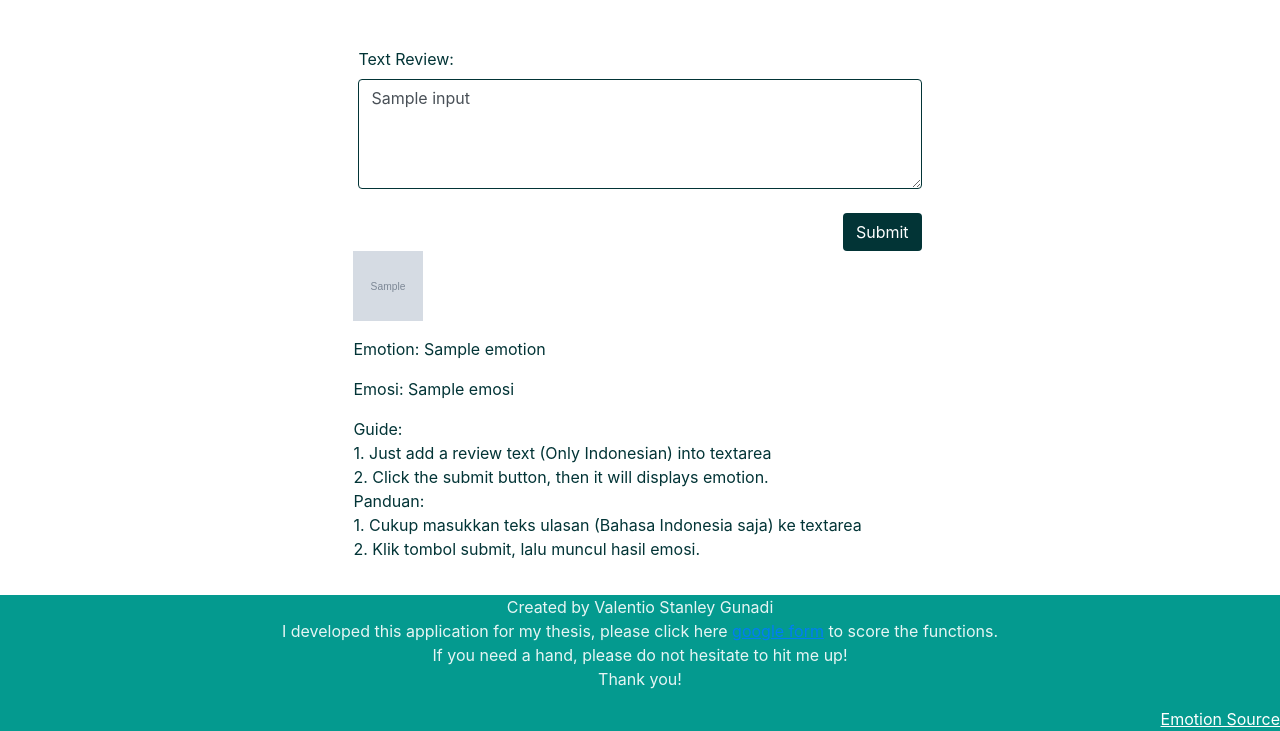
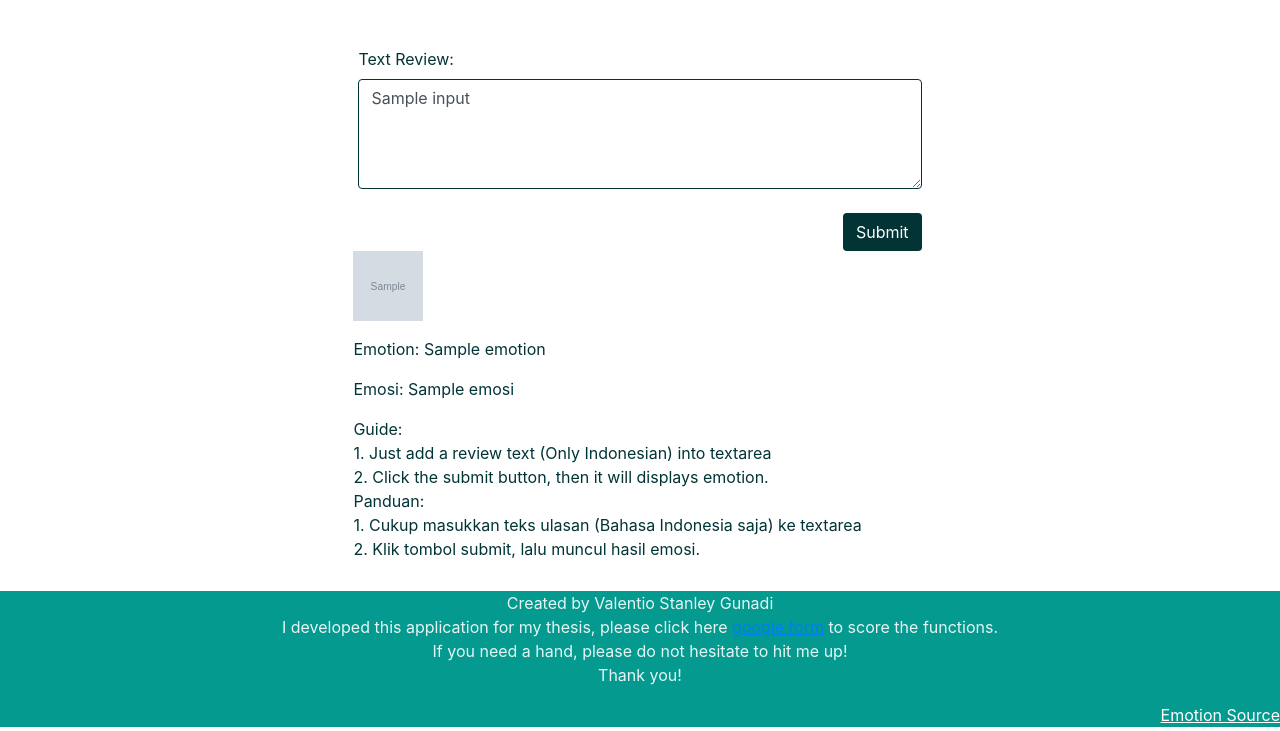
Before and after one commit to ValentioStanley/EmoRec-App-New-Thesis, a Flask app: template templates/main.html in a window 1280 px wide. Shown: the part 69-800 px from the top of the page. Run offline with Flask 3, Linux system fonts and the light colour scheme; the template is opened without the code that fills it: most values are stand-ins (such as "Sample title", 1, 10 or a date in 2020); grey boxes marked "Sample" are stand-in pictures; parts of the project's set-up code (start-up, migrations or seed data) failed here and were passed over.

Commit message:
update-final

```diff
--- a/app.py
+++ b/app.py
@@ -14,53 +14,52 @@ app = Flask(__name__)
 def index():
     return rt('main.html')
 
-# DEEP LEARNING
 # import os
 # os.environ['TF_ENABLE_ONEDNN_OPTS'] = '0'
 
-import torch
-from transformers import AutoTokenizer, AutoModelForSequenceClassification
-# path = r"preprocess\indobertweet-base-uncased-model"
-path_save_model = r"model\deep_learning\save_model"
-path_save_pretrained = r"model\deep_learning\save_pretrained"
-tokenizer = AutoTokenizer.from_pretrained(path_save_pretrained, local_files_only=True)# load tokenizer
-model = AutoModelForSequenceClassification.from_pretrained(path_save_pretrained, local_files_only=True)
-@app.route('/api/result', methods=['POST'])
-def result():
+# DEEP LEARNING
+# import torch
+# from transformers import AutoTokenizer, AutoModelForSequenceClassification
+# # path = r"preprocess\indobertweet-base-uncased-model"
+# path_save_pretrained = r"model\deep_learning\save_pretrained_old"
+# tokenizer = AutoTokenizer.from_pretrained(path_save_pretrained, local_files_only=True)# load tokenizer
+# model = AutoModelForSequenceClassification.from_pretrained(path_save_pretrained, local_files_only=True)
+# @app.route('/api/result', methods=['POST'])
+# def result():
 
-    # Get the sample text from the POST request.
-    review = request.form['review']
+#     # Get the sample text from the POST request.
+#     review = request.form['review']
 
-    # Tokenize the input text review
-    inputs = tokenizer(review, return_tensors="pt", padding="max_length", truncation=True, max_length=512)
+#     # Tokenize the input text review
+#     inputs = tokenizer(review, return_tensors="pt", padding="max_length", truncation=True, max_length=512)
 
-    with torch.no_grad():
-        outputs = model(**inputs)
+#     with torch.no_grad():
+#         outputs = model(**inputs)
 
-    # Get the predicted class
-    emotion = torch.argmax(outputs.logits, dim=-1).item()
-    if emotion == 0 :
-        emosiLabel = 'Marah'
-        emotion = 'Anger'
-        path_img = url_for('static', filename='image/Anger.png')
-    elif emotion == 1 :
-        emosiLabel = 'Takut'
-        emotion = 'Fear'
-        path_img = url_for('static', filename='image/Fear.png')
-    elif emotion == 4 :
-        emosiLabel = 'Kecewa'
-        emotion = 'Sadness'
-        path_img = url_for('static', filename='image/Sadness.png')
-    elif emotion == 2 :
-        emosiLabel = 'Senang'
-        emotion = 'Happy'
-        path_img = url_for('static', filename='image/Happy.png')
-    elif emotion == 3 :
-        emosiLabel = 'Suka'
-        emotion = 'Love'
-        path_img = url_for('static', filename='image/Love.png')
-    # print(f"Predicted class: {predictions.item()}")
-    return rt('main.html', emotion=emotion, emosi=emosiLabel, img_emotion=path_img, input=review)
+#     # Get the predicted class
+    # emotion = torch.argmax(outputs.logits, dim=-1).item()
+#     emotion = torch.argmax(outputs.logits, axis=-1).item()
+#     if emotion == 0 :
+#         emosiLabel = 'Marah'
+#         emotion = 'Anger'
+#         path_img = url_for('static', filename='image/Anger.png')
+#     elif emotion == 1 :
+#         emosiLabel = 'Takut'
+#         emotion = 'Fear'
+#         path_img = url_for('static', filename='image/Fear.png')
+#     elif emotion == 4 :
+#         emosiLabel = 'Kecewa'
+#         emotion = 'Sadness'
+#         path_img = url_for('static', filename='image/Sadness.png')
+#     elif emotion == 2 :
+#         emosiLabel = 'Senang'
+#         emotion = 'Happy'
+#         path_img = url_for('static', filename='image/Happy.png')
+#     elif emotion == 3 :
+#         emosiLabel = 'Suka'
+#         emotion = 'Love'
+#         path_img = url_for('static', filename='image/Love.png')
+#     return rt('main.html', emotion=emotion, emosi=emosiLabel, img_emotion=path_img, input=review)
 
 # MACHINE LEARNING
 import pickle
@@ -71,34 +70,35 @@ import pickle
 # with open('model/svc.pkl', 'rb') as model_file:
 #     model = pickle.load(model_file)
 
-#     pickle.dump(pipeline, file)
-# model = pickle.load(open("model/lr.pkl", "rb"))
-# tfid_vect = pickle.load(open("model/tf_vect.pkl", "rb"))
+    # pickle.dump(pipeline, file)
+model = pickle.load(open("model/machine_learning/lr_old/lr.pkl", "rb"))
 
-# @app.route('/api/result', methods=['POST'])
-# def result():
-#     review = request.form['review']
-#     emotion = model.predict([review])
-#     emotion = str(emotion).strip("[]").replace("'", "")
-#     if emotion == 'Anger': emosiLabel = 'Marah'
-#     elif emotion == 'Fear' : emosiLabel = 'Takut'
-#     elif emotion == 'Sadness' : emosiLabel = 'Kecewa'
-#     elif emotion == 'Happy' : emosiLabel = 'Senang'
-#     elif emotion == 'Love' : emosiLabel = 'Suka'
-#     return rt('main.html', emotion=emotion, emosi=emosiLabel, input=review)
-
-    # Extract input features from the request
-    # review = float(request.form['review'])
-    # print(df_train.shape)
-    # for row in review.drop_duplicates():
-        # df_val = pd.concat([df_val, review.loc[review==row]], ignore_index=True)
-
-
-    # emotion = float(request.form['emotion'])
-    # Preprocess the input features
-    # Make predictions using the loaded model
-    # form = np.array([[review, emotion]]).reshape(1, 12)
-    # prediction = model.predict(form)
+@app.route('/api/result', methods=['POST'])
+def result():
+    review = request.form['review']
+    emotion = model.predict([review])
+    emotion = str(emotion).strip("[]").replace("'", "")
+    if emotion == '0' :
+        emosiLabel = 'Marah'
+        emotion = 'Anger'
+        path_img = url_for('static', filename='image/Anger.png')
+    elif emotion == '1' :
+        emosiLabel = 'Takut'
+        emotion = 'Fear'
+        path_img = url_for('static', filename='image/Fear.png')
+    elif emotion == '4' :
+        emosiLabel = 'Kecewa'
+        emotion = 'Sadness'
+        path_img = url_for('static', filename='image/Sadness.png')
+    elif emotion == '2' :
+        emosiLabel = 'Senang'
+        emotion = 'Happy'
+        path_img = url_for('static', filename='image/Happy.png')
+    elif emotion == '3' :
+        emosiLabel = 'Suka'
+        emotion = 'Love'
+        path_img = url_for('static', filename='image/Love.png')
+    return rt('main.html', emotion=emotion, emosi=emosiLabel, img_emotion=path_img, input=review)
 
 # main driver function
 if __name__ == '__main__':
--- a/templates/main.html
+++ b/templates/main.html
@@ -59,17 +59,16 @@
           font-size: 25px;
         }
       }
-
     </style>
 </head>
 <body>
    <div style="background-color: #4ECDC4;">
       <h1 id="kepala" class="font-bold underline text-center text-white" >Emotion Recognition based on Text of Product Review</h1>
-
    </div>
-      <form class="d-flex justify-content-center " action="{{url_for('result')}}" method="POST">
-        <div class="form-row mt-5 flex-column">
-          <div class="col-auto form-group">
+   <div style="display: flex; flex-direction: column; min-height: 91vh;">
+      <form style=" flex:1; overflow-y:auto; " class="d-flex justify-content-center" action="{{url_for('result')}}" method="POST">
+        <div id= "konten"class="form-row mt-5 flex-column">
+          <div class="col-auto form-group ">
             <label for="inlineFormInput">Text Review:</label>
             <textarea id="responsive" style="
              border-color: #023436;"class="form-control" id="review" name="review" rows="4" placeholder="bagus banget barangnyaaa!!" required>{{input}}</textarea>
@@ -93,12 +92,13 @@
           </p>
         </div>
       </form>
-      <footer style="background-color: #049A8F; position: fixed; bottom: 0; width: 100%;">
+      <footer style="background-color: #049A8F; bottom: 0;">
         <p class="text-center" style="opacity: 0.9; color:white;">Created by Valentio Stanley Gunadi<br>
         I developed this application for my thesis, please click here <a href="https://forms.gle/YyJ2ZB8zbd9pg3P49"><u>google form</u></a> to score the functions.<br>
         If you need a hand, please do not hesitate to hit me up!<br>
         Thank you!</p>
         <div class="text-right" ><a id="ref" class="text-white" href="https://emojiisland.com/pages/download-new-emoji-icons-in-png-ios-10" ><u>Emotion Source</u></a> </div>
       </footer>
+    </div>
 </body>
 </html>
```
Also changed, not shown: preprocess/Logistic-Regression.py (+3 -41 lines), README.md, 3 other files.
